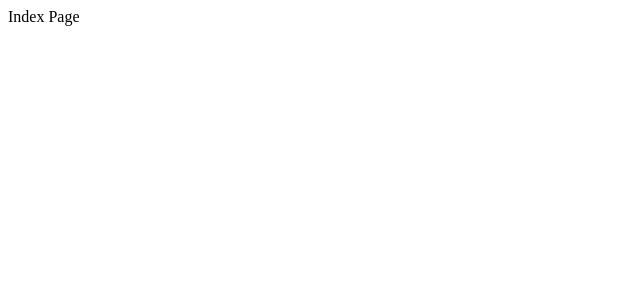
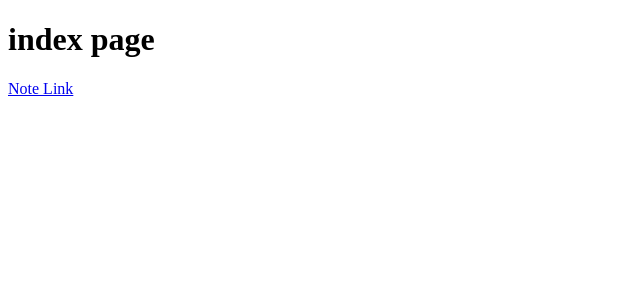
Before and after one commit to luke-h1/intro-to-nextjs-fem, a Next.js app: page / in a window 1280 px wide. Shown: the top 300 px of the page, without its empty margins (0-640 px from the left). Built offline with nearby package versions, Linux system fonts and the light colour scheme.

Commit message:
next router

```diff
--- a/pages/index.jsx
+++ b/pages/index.jsx
@@ -1,4 +1,13 @@
 import React from 'react';
-
-const Page = () => <div>Index Page</div>
+import Link from 'next/link';
+const Page = () => (
+  <div>
+    <h1>index page</h1>
+    <Link href='/notes'>
+      <a>
+        Note Link
+      </a>
+    </Link>
+  </div>
+)
 export default Page;
--- a/pages/notes/[id].jsx
+++ b/pages/notes/[id].jsx
@@ -5,6 +5,7 @@
   const router = useRouter();
 
   const { id } = router.query;
+  console.log(id)
 
   return (
     <h1>
```
Also changed, not shown: pages/notes/index.jsx (+9 -2 lines).
